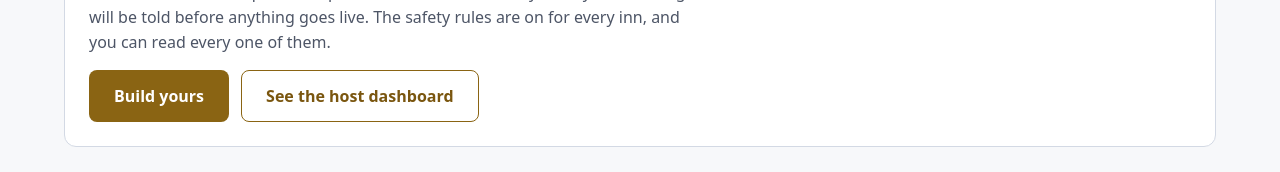
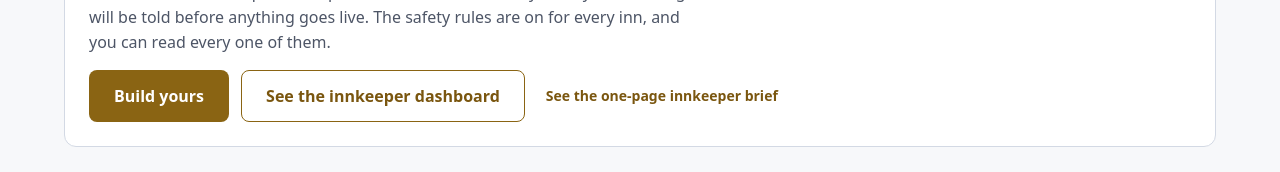
Before and after one commit to StankyDanko/bellhop-concierge, a React (Vite) app in the folder dashboard/: page / in a window 1280 px wide. Shown: the part 1090-1262 px from the top of the page. Built offline with nearby package versions, Linux system fonts and the light colour scheme; no server answers.

Commit message:
Brief route served on direct load; landing links to the innkeeper dashboard and brief

```diff
--- a/dashboard/src/pages/Landing.jsx
+++ b/dashboard/src/pages/Landing.jsx
@@ -142,7 +142,8 @@ export default function Landing({ health }) {
           <p className="prose dim">Answer eleven short questions, pick a voice, and see exactly what your concierge will be told before anything goes live. The safety rules are on for every inn, and you can read every one of them.</p>
           <div className="row">
             <Link to="/build" className="btn btn-primary btn-lg">Build yours</Link>
-            <Link to="/property/demo" className="btn btn-secondary btn-lg">See the host dashboard</Link>
+            <Link to="/property/demo" className="btn btn-secondary btn-lg">See the innkeeper dashboard</Link>
+            <Link to="/property/demo/brief" className="btn btn-text">See the one-page innkeeper brief</Link>
           </div>
           {data?.tools && (
             <p className="micro mono">Tool server: Qloo {data.tools.qloo}, Ticketmaster {data.tools.ticketmaster}. Checked {new Date(data.checked_at).toLocaleTimeString([], { hour: 'numeric', minute: '2-digit' })}.</p>
```
Also changed, not shown: 2 other files (tests, documents, lock files or other folders).
